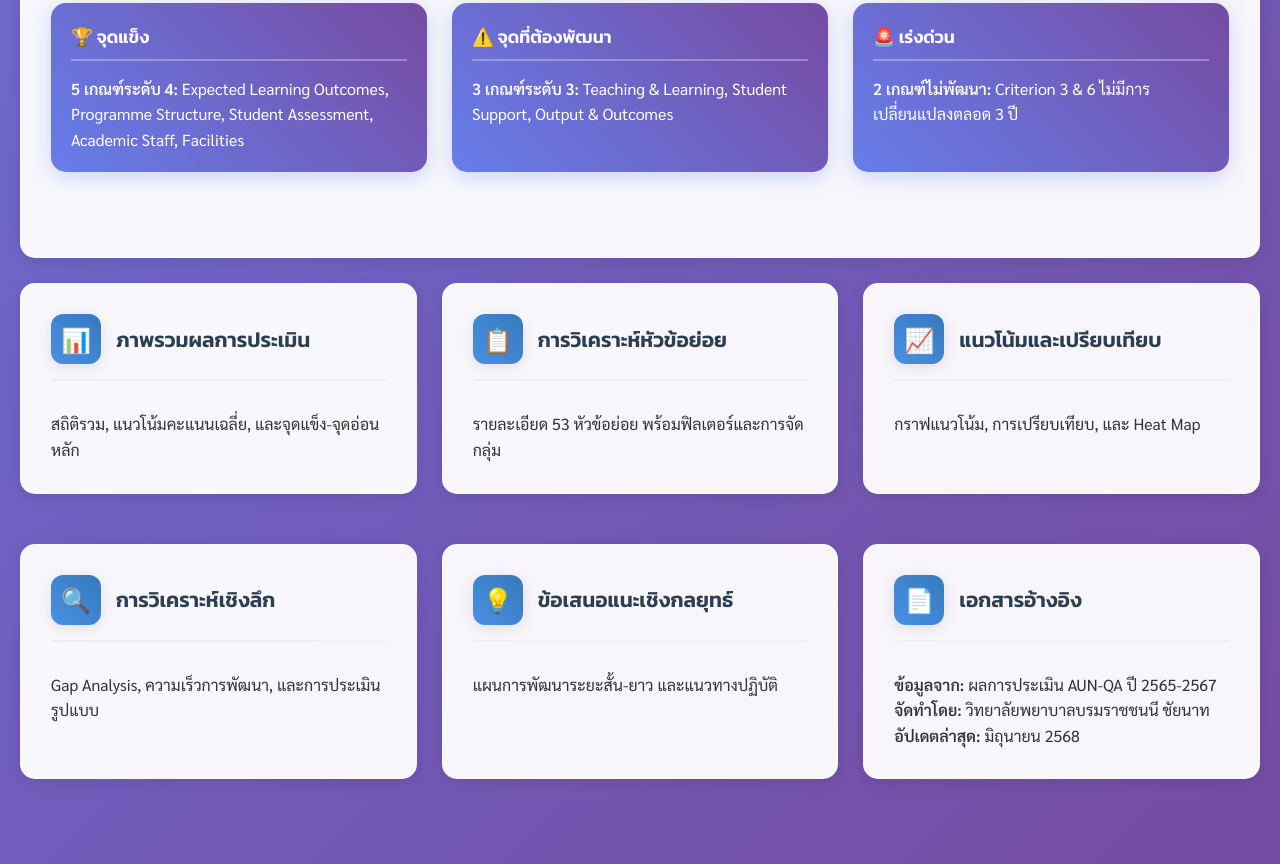
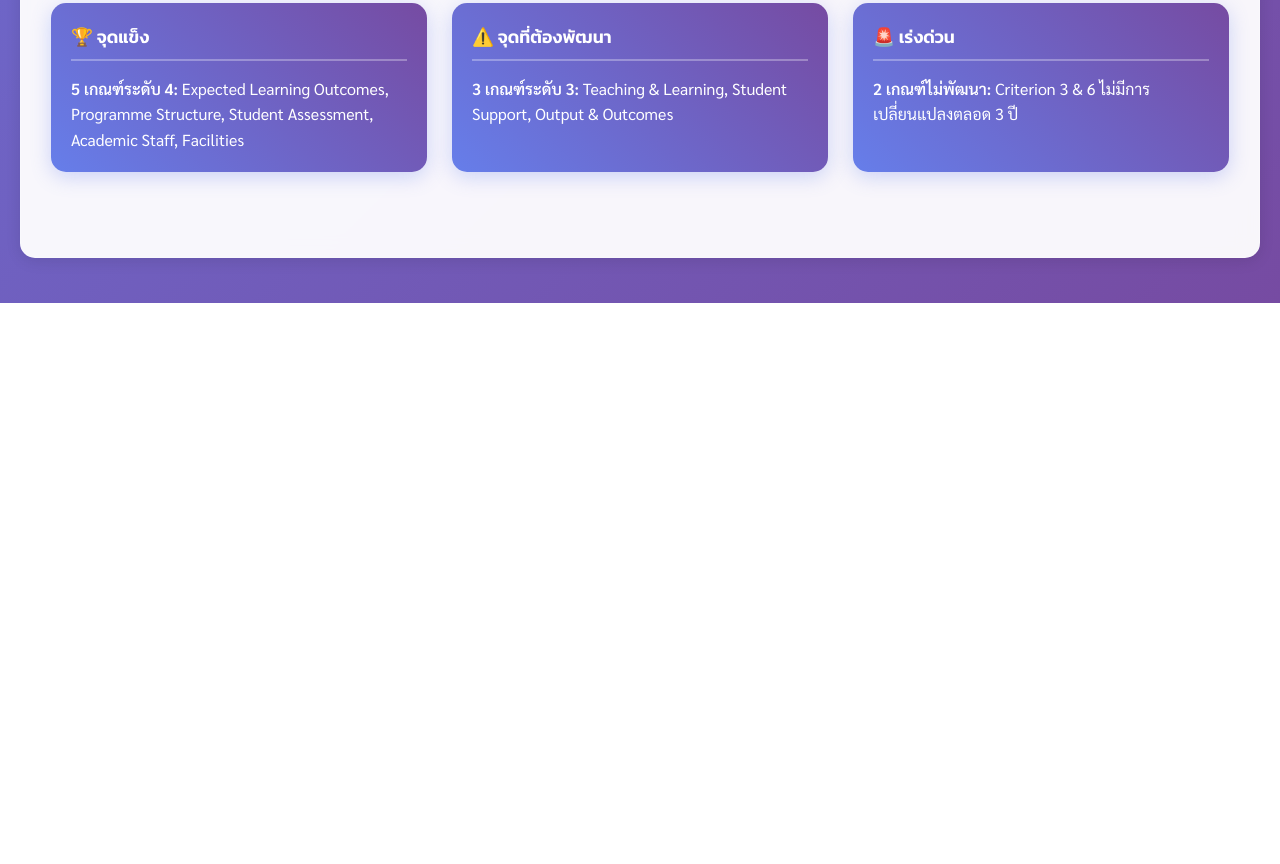
Before and after one commit to tanawankae/aunqa, a plain HTML site: page index.html in a window 1280 px wide. Shown: the part 1525-2389 px from the top of the page. After the commit the page ends 1828 px from the top, so only its background shows below. Drawn offline with Linux system fonts and the light colour scheme.

Commit message:
Add files via upload

```diff
--- a/index.html
+++ b/index.html
@@ -165,7 +165,7 @@
         </div>
 
         <!-- Navigation Cards -->
-        <div class="dashboard-grid">
+        <!-- <div class="dashboard-grid">
             <a href="overview.html" class="card nav-card" style="text-decoration: none; color: inherit;">
                 <div class="card-header">
                     <div class="card-icon">📊</div>
@@ -227,7 +227,7 @@
                     <p><strong>อัปเดตล่าสุด:</strong> มิถุนายน 2568</p>
                 </div>
             </div>
-        </div>
+        </div> -->
     </div>
 
     <style>
```
